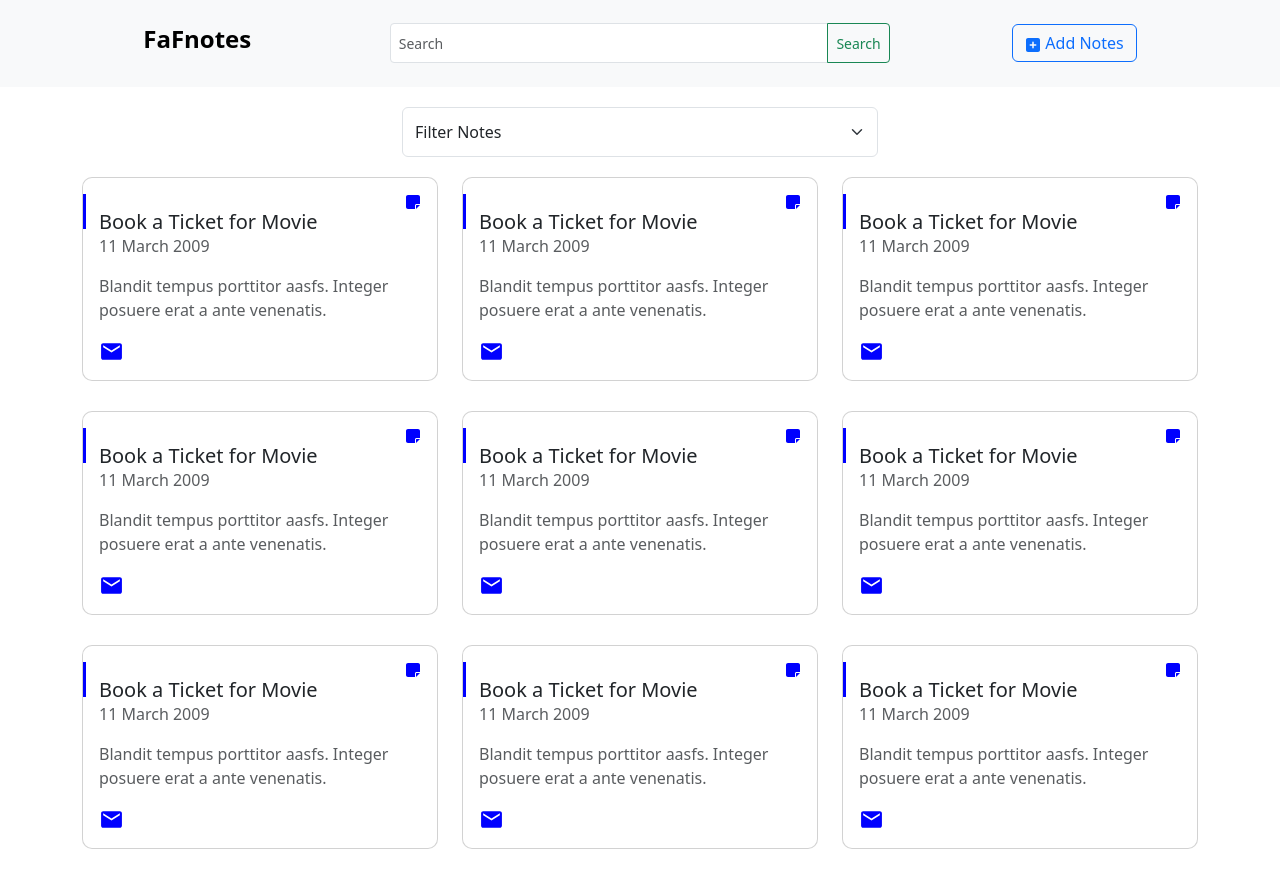
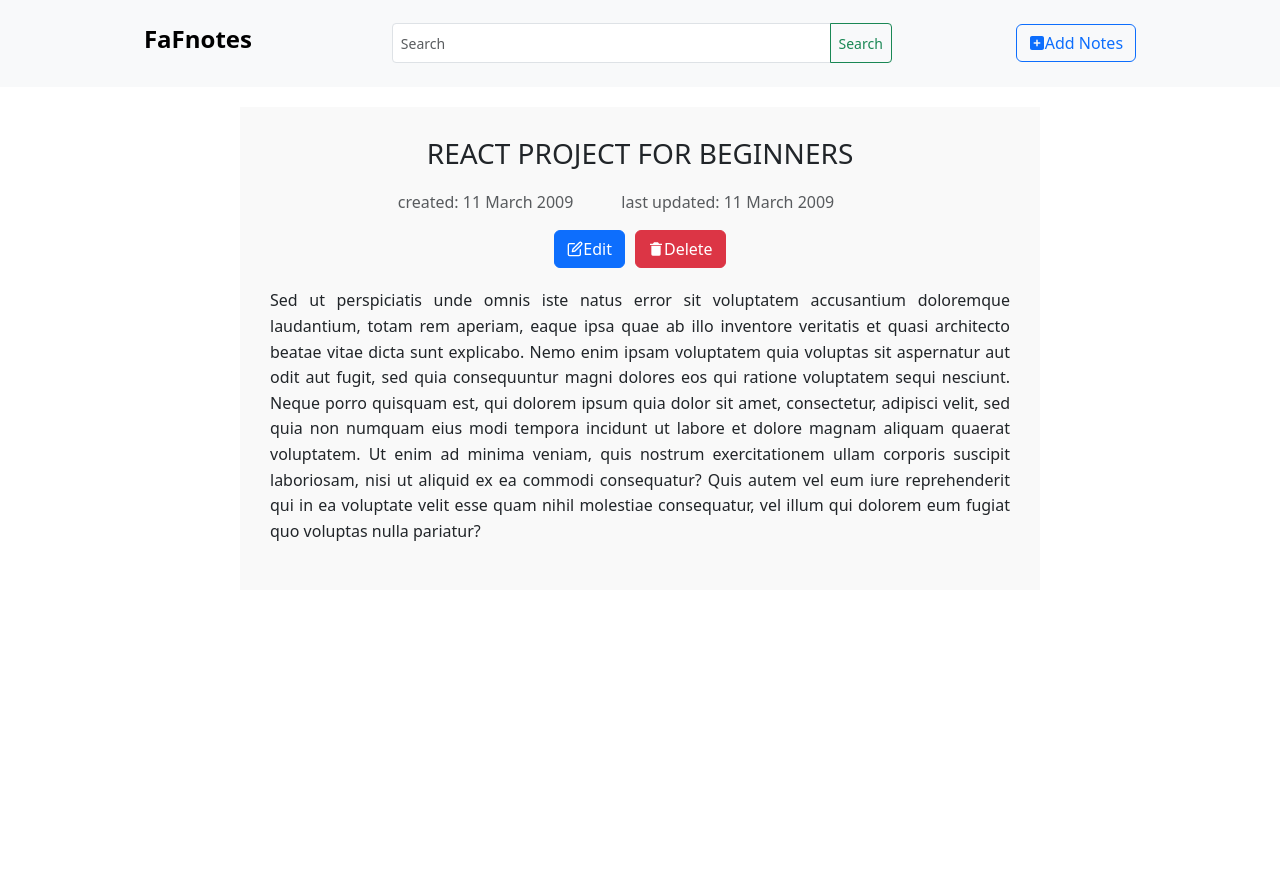
Before and after one commit to mhdfaaiz/Notes_App-frontend, a React (Create React App) app: page /detail-notes in a window 1280 px wide. After the commit the page ends 800 px from the top, so only its background shows below. Built offline with nearby package versions, Linux system fonts and the light colour scheme.

Commit message:
done todays session...done upto note details page..video stopped at 1.47

```diff
--- a/src/App.js
+++ b/src/App.js
@@ -1,18 +1,18 @@
 import React from 'react'
-import Navibar from './components/Navibar'
-import { BrowserRouter as Router, Route, Routes } from 'react-router-dom';
-import Filter from './components/Filter';
-import NotesCardContainer from './components/NotesCardContainer';
-function App() {
-  return (
-    <div>
-      <Router>
-        <Navibar />
-        <Filter />
-        <NotesCardContainer />
-      </Router>
-    </div>
-  )
+import { Route, createBrowserRouter, createRoutesFromElements, RouterProvider } from 'react-router-dom';
+import HomePage from './Pages/HomePage';
+import MainLayout from './layouts/MainLayout';
+import AddNotes from './Pages/AddNotes';
+import NoteDetails from './Pages/NoteDetails';
+
+const App = () => {
+  const router = createBrowserRouter(createRoutesFromElements(
+    <Route path="/" element={<MainLayout />}>
+      <Route index element={<HomePage />} />
+      <Route path="/add-notes" element={<AddNotes />} />
+      <Route path="/detail-notes" element={<NoteDetails />} />
+    </Route>
+  ))
+  return <RouterProvider router={router} />
 }
-
 export default App
--- /dev/null
+++ b/src/Pages/AddNotes.css
@@ -0,0 +1,20 @@
+form {
+    width: 500px;
+    height: auto;
+    padding: 20px;
+    border-radius: 10px;
+    box-shadow: rgba(0, 0, 0, 0.24) 0px 3px 8px;
+    margin: 30px auto;
+    background-color: white;
+}
+
+form h5 {
+    text-align: center;
+    font-weight: bold;
+    margin: 20px auto;
+}
+
+form input {
+    height: 40px;
+    /* margin-bottom: 30px; */
+}
--- /dev/null
+++ b/src/Pages/AddNotes.js
@@ -0,0 +1,51 @@
+import React from 'react'
+import './AddNotes.css'
+const AddNotes = () => {
+    return (
+        <form>
+            <h5>Add New Note</h5>
+            <div className="mb-3">
+                <label htmlFor="exampleFormControlInput1" className="form-label">
+                    Title
+                </label>
+                <input
+                    type="email"
+                    className="form-control"
+                    id="exampleFormControlInput1"
+                    placeholder="Enter note's title"
+                />
+            </div>
+
+            <div className="mb-3">
+                <label htmlFor="exampleFormControlTextarea1" className="form-label">
+                    Content
+                </label>
+                <textarea
+                    className="form-control"
+                    id="exampleFormControlTextarea1"
+                    rows={4}
+                    placeholder="Enter note's content"
+                ></textarea>
+            </div>
+
+            <div className="mb-3">
+                <label htmlFor="exampleFormControlTextarea1" className="form-label">
+                    Note's category
+                </label>
+                <select className="form-select" aria-label="Default select example" style={{ height: "40px" }}>
+                    <option selected>Pick a category</option>
+                    <option value="1">Business</option>
+                    <option value="2">Personal</option>
+                    <option value="3">Important</option>
+                </select>
+            </div>
+
+
+
+
+            <button className="btn btn-primary d-flex justify-content-center" style={{ width: "100%" }}>Add Note</button>
+        </form>
+    )
+}
+
+export default AddNotes
--- /dev/null
+++ b/src/Pages/HomePage.js
@@ -0,0 +1,14 @@
+import React from 'react'
+import Filter from '../components/Filter'
+import NotesCardContainer from '../components/NotesCardContainer'
+
+const HomePage = () => {
+    return (
+        <div>
+            <Filter />
+            <NotesCardContainer />
+        </div>
+    )
+}
+
+export default HomePage
--- /dev/null
+++ b/src/Pages/NoteDetails.css
@@ -0,0 +1,56 @@
+/* DetailPage.css */
+
+.note-container {
+    max-width: 800px;
+    margin: 20px auto;
+    padding: 30px 30px;
+    background-color: #f9f9f9;
+}
+
+.title {
+
+    text-align: center;
+    margin-bottom: 20px;
+}
+
+.button-group {
+    display: flex;
+    justify-content: center;
+    gap: 10px;
+    margin-bottom: 20px;
+}
+
+.btn {
+    padding: 10px 20px;
+    font-size: 16px;
+    border: none;
+    border-radius: 4px;
+    cursor: pointer;
+    display: flex !important;
+    align-items: center !important;
+}
+
+.btn-primary {
+    background-color: #007bff;
+    color: white;
+}
+
+.btn-primary:hover {
+    background-color: #0056b3;
+}
+
+.btn-danger {
+    background-color: #dc3545;
+    color: white;
+}
+
+.btn-danger:hover {
+    background-color: #c82333;
+}
+
+.description {
+    /* font-family: 'Georgia', serif; */
+    /* color: #555; */
+    line-height: 1.6;
+    text-align: justify;
+}
--- /dev/null
+++ b/src/Pages/NoteDetails.js
@@ -0,0 +1,36 @@
+import React from 'react'
+import './NoteDetails.css'
+import { BiSolidTrashAlt } from "react-icons/bi";
+import { FiEdit } from "react-icons/fi";
+const NoteDetails = () => {
+    return (
+        <div className="note-container">
+            <h3 className="title">REACT PROJECT FOR BEGINNERS</h3>
+            <span className="d-flex justify-content-center">
+                <p className="note-date font-12 text-muted me-5"> created: 11 March 2009</p>
+                <p className="note-date font-12 text-muted me-5">last updated: 11 March 2009</p>
+            </span>
+            <span className="button-group">
+                <button className="btn btn-primary"><FiEdit /><span>Edit</span></button>
+                <button className="btn btn-danger"><BiSolidTrashAlt /><span>Delete</span></button>
+            </span>
+            <p className="description">
+                Sed ut perspiciatis unde omnis iste natus error sit voluptatem
+                accusantium doloremque laudantium, totam rem aperiam, eaque ipsa quae ab
+                illo inventore veritatis et quasi architecto beatae vitae dicta sunt
+                explicabo. Nemo enim ipsam voluptatem quia voluptas sit aspernatur aut
+                odit aut fugit, sed quia consequuntur magni dolores eos qui ratione
+                voluptatem sequi nesciunt. Neque porro quisquam est, qui dolorem ipsum
+                quia dolor sit amet, consectetur, adipisci velit, sed quia non numquam
+                eius modi tempora incidunt ut labore et dolore magnam aliquam quaerat
+                voluptatem. Ut enim ad minima veniam, quis nostrum exercitationem ullam
+                corporis suscipit laboriosam, nisi ut aliquid ex ea commodi consequatur?
+                Quis autem vel eum iure reprehenderit qui in ea voluptate velit esse
+                quam nihil molestiae consequatur, vel illum qui dolorem eum fugiat quo
+                voluptas nulla pariatur?
+            </p>
+        </div>
+    )
+}
+
+export default NoteDetails
--- a/src/components/Filter.js
+++ b/src/components/Filter.js
@@ -4,7 +4,7 @@ function Filter() {
     return (
         <div className="container" style={{ width: "500px", margin: "20px auto" }}>
             <select className="form-select" aria-label="Default select example" style={{ height: "50px" }}>
-                <option selected>Filter Notes</option>
+                <option default>Filter Notes</option>
                 <option value="1">Business</option>
                 <option value="2">Personal</option>
                 <option value="3">Important</option>
--- a/src/components/NotesCard.js
+++ b/src/components/NotesCard.js
@@ -10,13 +10,15 @@ function NotesCard() {
             <div className="card card-body">
                 <span className="side-stick" style={{ backgroundColor: 'blue' }}></span>
                 <FaNoteSticky style={{ marginLeft: "auto", color: 'blue' }} />
-                <h5 className="note-title text-truncate w-75 mb-0" data-noteheading="Book a Ticket for Movie">Book a Ticket for Movie </h5>
+                <Link to='/detail-notes' style={{ textDecoration: 'none', color: 'black' }}>
+                    <h5 className="note-title text-truncate w-75 mb-0" data-noteheading="Book a Ticket for Movie">Book a Ticket for Movie </h5>
+                </Link>
                 <p className="note-date font-12 text-muted">11 March 2009</p>
                 <div className="note-content">
                     <p className="note-inner-content text-muted" data-notecontent="Blandit tempus porttitor aasfs. Integer posuere erat a ante venenatis.">Blandit tempus porttitor aasfs. Integer posuere erat a ante venenatis.</p>
                 </div>
                 <div className="d-flex align-items-center">
-                    <Link to="/notes-detail">
+                    <Link to="/detail-notes">
                         <span className="mr-1"><MdMarkunread style={{ fontSize: "25px", cursor: "pointer", color: 'blue' }} /></span>
                     </Link>
 
--- /dev/null
+++ b/src/layouts/MainLayout.js
@@ -0,0 +1,13 @@
+import React from 'react'
+import NaviBar from '../components/Navibar'
+import { Outlet } from 'react-router-dom'
+const MainLayout = () => {
+    return (
+        <div>
+            <NaviBar />
+            <Outlet />
+        </div>
+    )
+}
+
+export default MainLayout
```
